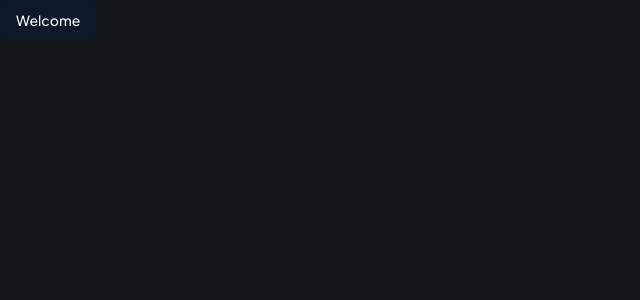
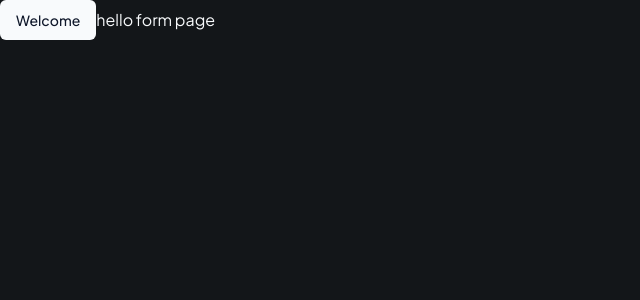
Before and after one commit to mo634/Patient-Management-System, a Next.js app: page / in a window 1280 px wide. Shown: the top 300 px of the page, without its empty margins (0-640 px from the left). Built offline with nearby package versions, Linux system fonts and the light colour scheme.

Commit message:
feat: implement dark mode support

```diff
--- a/package.json
+++ b/package.json
@@ -14,6 +14,7 @@
     "clsx": "^2.1.1",
     "lucide-react": "^0.428.0",
     "next": "14.2.5",
+    "next-themes": "^0.3.0",
     "react": "^18",
     "react-dom": "^18",
     "tailwind-merge": "^2.5.2",
--- a/src/app/layout.tsx
+++ b/src/app/layout.tsx
@@ -2,6 +2,7 @@
 import { Plus_Jakarta_Sans as FontSans } from "next/font/google";
 import "./globals.css";
 import { cn } from "@/lib/utils";
+import { ThemeProvider } from "@/components/ThemeProvider";
 
 const fontSans = FontSans({
   subsets: ["latin"],
@@ -23,7 +24,14 @@
   return (
     <html lang="en">
       <body className={cn("min-h-screen bg-dark-300 font-sans antialiased", fontSans.variable)}>
-        {children}
+        <ThemeProvider
+          attribute="class"
+          defaultTheme="dark"
+          enableSystem
+          disableTransitionOnChange
+        >
+          {children}
+        </ThemeProvider>
 
       </body>
 
--- a/src/app/page.tsx
+++ b/src/app/page.tsx
@@ -3,7 +3,10 @@
 
 const page = () => {
   return (
+    <>
     <Button>Welcome</Button>
+    hello form page
+    </>
   )
 }
 
--- /dev/null
+++ b/src/components/ThemeProvider.tsx
@@ -0,0 +1,9 @@
+"use client"
+
+import * as React from "react"
+import { ThemeProvider as NextThemesProvider } from "next-themes"
+import { type ThemeProviderProps } from "next-themes/dist/types"
+
+export function ThemeProvider({ children, ...props }: ThemeProviderProps) {
+    return <NextThemesProvider {...props}>{children}</NextThemesProvider>
+}
```
Also changed, not shown: 1 other file (tests, documents, lock files or other folders).
